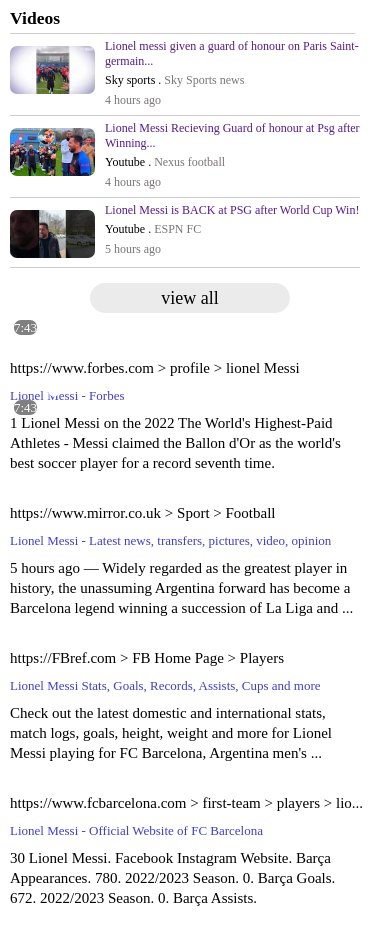
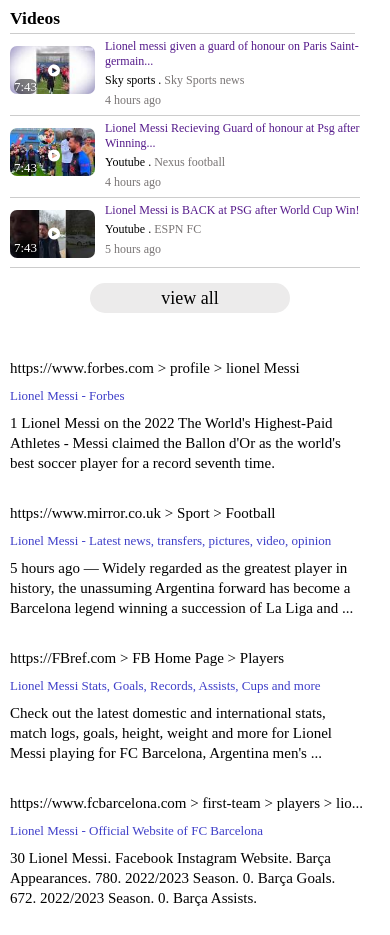
Before and after one commit to RITAADEDOLAPO/module-7-ass-2, a plain HTML site: page index.html in a window 390 px wide. Shown: the part 3086-4021 px from the top of the page. Drawn offline with Linux system fonts and the light colour scheme.

Commit message:
sixth commit

```diff
--- a/style.css
+++ b/style.css
@@ -852,23 +852,25 @@ footer ul li{
         margin-top: 1px;
     }
     .play-icon1{
-        bottom: 130rem;
+        bottom: 140rem;
         left: 3rem;
         color: white;
     }
     .play-icon2{
-        bottom: 125rem;
+        bottom: 134.7rem;
         left: 3rem;
         color: white;
+        z-index: 1;
     }
     .play-icon3{
-        bottom: 120rem;
+        bottom: 129.8rem;
         left: 3rem;
         color: white;
+        z-index: 1;
     }
     .minute1{
         position: absolute;
-        bottom: 129rem;
+        bottom: 139.1rem;
         color: #fff;
         margin-left: 4px;
         width: fit-content;
@@ -879,7 +881,7 @@ footer ul li{
     }
     .minute2{
         position: absolute;
-        bottom: 124rem;
+        bottom: 134rem;
         color: #fff;
         margin-left: 4px;
         width: fit-content;
@@ -890,7 +892,7 @@ footer ul li{
     }
     .minute3{
         position: absolute;
-        bottom: 119rem;
+        bottom: 129rem;
         color: #fff;
         margin-left: 4px;
         width: fit-content;
```
